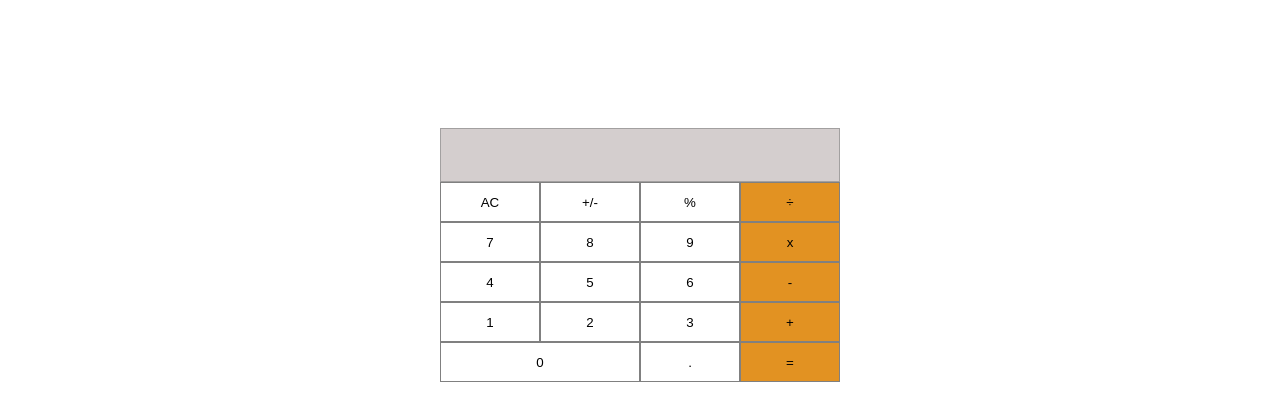
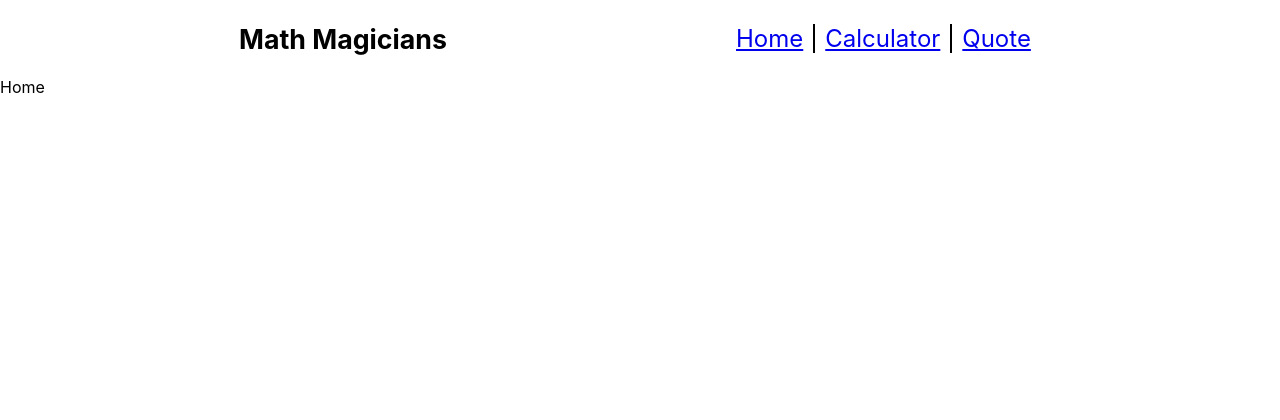
Before and after one commit to Gedewon/math-magician, a React (Create React App) app: page / in a window 1280 px wide. Shown: the top 420 px of the page. Built offline with nearby package versions, Linux system fonts and the light colour scheme.

Commit message:
Create the hole layout

```diff
--- a/package.json
+++ b/package.json
@@ -10,6 +10,7 @@
     "prop-types": "^15.8.1",
     "react": "^18.1.0",
     "react-dom": "^18.1.0",
+    "react-router-dom": "^6.3.0",
     "react-scripts": "5.0.1",
     "web-vitals": "^2.1.4"
   },
--- a/src/App.js
+++ b/src/App.js
@@ -1,9 +1,18 @@
+import { Routes, Route, Link } from "react-router-dom";
 import Calculator from './components/Calculator';
-
+import Home from './components/page/Home';
+import Qoute from './components/page/Qoute';
 const App = () => {
   const cellElements = ['AC', '+/-', '%', '÷', '7', '8', '9', 'x', '4', '5', '6', '-', '1', '2', '3', '+', '0', '.', '='];
 
-  return (<Calculator cellElements={cellElements} />);
+  return (<>
+    <Routes>
+      <Route path="/" element={<Home />} />
+      <Route path="/calculator" element={<Calculator cellElements={cellElements} />} />
+      <Route path="/quote" element={ <Qoute />} />
+    </Routes>
+  </>
+  );
 };
 
 export default App;
--- /dev/null
+++ b/src/components/Layout/DefaultLayout.css
@@ -0,0 +1,31 @@
+
+.header{
+   display: flex;
+   justify-content: space-evenly;
+   align-items: center;
+   width: 100%;
+}
+h1{
+
+    font-size: 167%;
+}
+ul{
+    list-style: none;
+    justify-content: space-evenly;
+}
+
+li{
+    padding: 0 10px;
+    cursor: pointer;
+    font-size: 100%;
+}
+@media only screen and (min-width: 600px) {
+    ul{
+        display: flex;
+        justify-content: space-evenly;
+        font-size: x-large;
+    }
+    ul li:nth-child(-n + 2) {
+        border-right: solid black 2px;
+     }
+  }
--- /dev/null
+++ b/src/components/Layout/DefaultLayout.js
@@ -0,0 +1,26 @@
+import React from 'react';
+import { Link } from 'react-router-dom';
+import './DefaultLayout.css';
+function DefaultLayout({children}) {
+  return (
+      <>
+      <section className='header'>
+            <header>
+                <h1>Math Magicians</h1>
+            </header>
+            <nav>
+                <ul>
+                    <li><Link to="/">Home</Link></li>
+                    <li><Link to="/calculator">Calculator</Link></li>
+                    <li><Link to="/quote">Quote</Link></li>
+                </ul>
+            </nav>
+      </section>
+      <div>
+          {children}
+      </div>
+      </>
+  )
+}
+
+export default DefaultLayout
--- /dev/null
+++ b/src/components/page/Home.js
@@ -0,0 +1,9 @@
+import React from 'react'
+
+function Home() {
+  return (
+    <div>Home</div>
+  )
+}
+
+export default Home
--- /dev/null
+++ b/src/components/page/Qoute.js
@@ -0,0 +1,9 @@
+import React from 'react'
+
+function Qoute() {
+  return (
+    <div>Qoute</div>
+  )
+}
+
+export default Qoute
--- a/src/index.js
+++ b/src/index.js
@@ -1,11 +1,16 @@
 import React from 'react';
 import ReactDOM from 'react-dom/client';
+import { BrowserRouter as Router } from "react-router-dom";
 import './index.css';
 import App from './App';
-
+import DefaultLayout from './components/Layout/DefaultLayout';
 const root = ReactDOM.createRoot(document.getElementById('root'));
 root.render(
   <React.StrictMode>
-    <App />
+    <Router>
+      <DefaultLayout >
+        <App />
+      </DefaultLayout>
+    </Router>
   </React.StrictMode>,
 );
```
Also changed, not shown: 1 other file (tests, documents, lock files or other folders).
